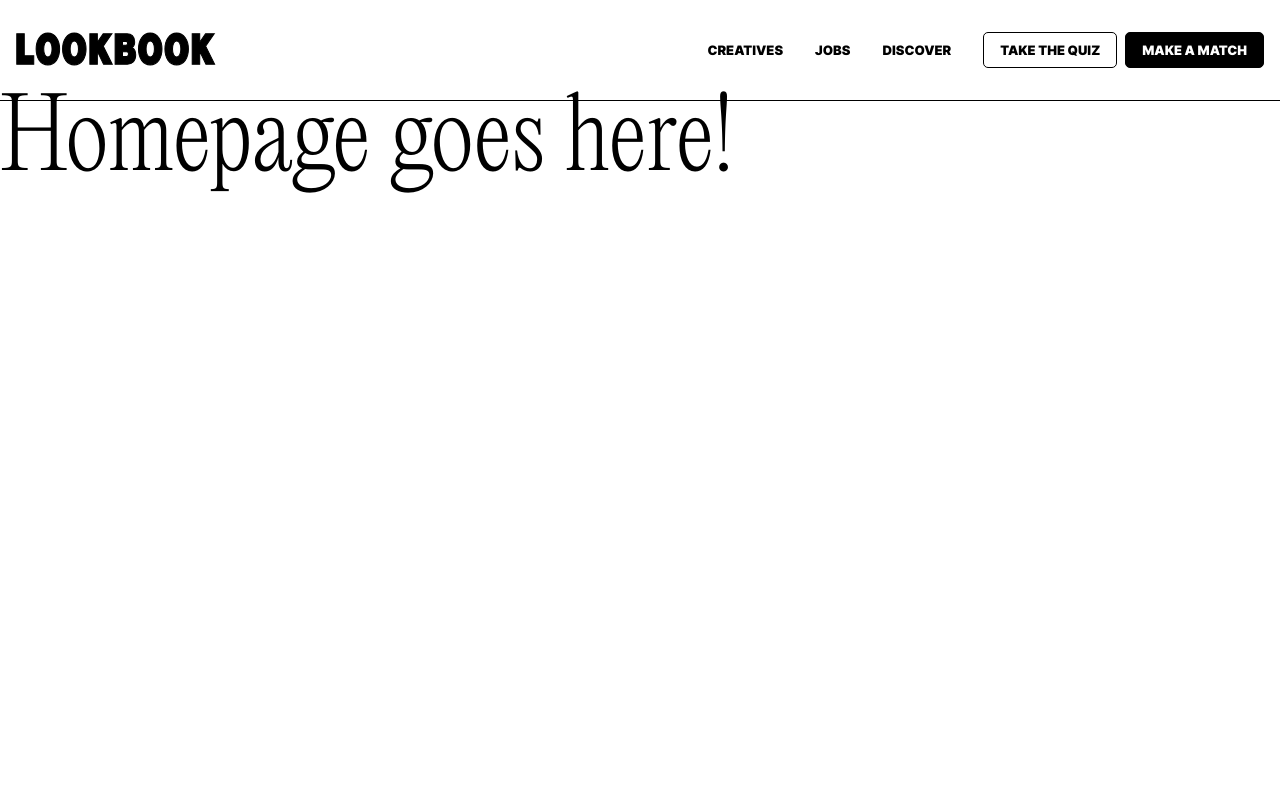
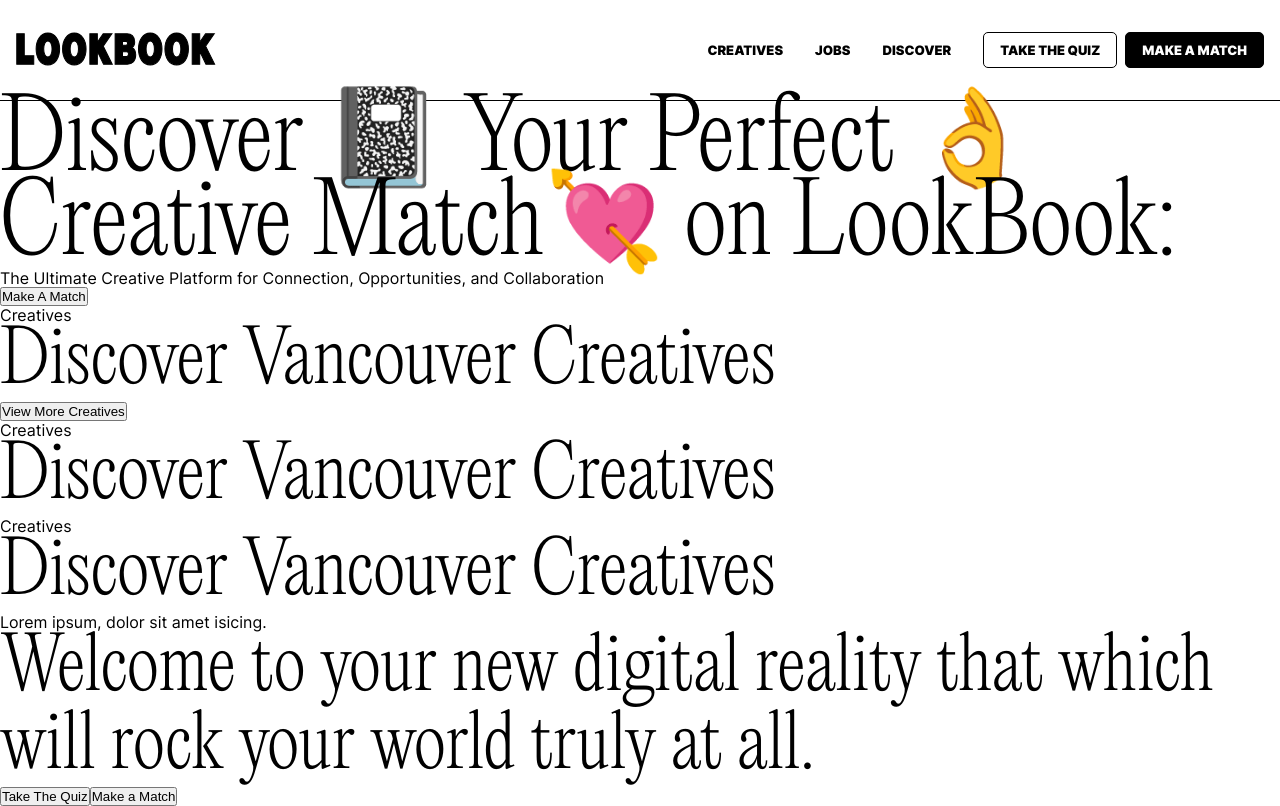
Before and after one commit to kayladrobot/kayla-drobot-capstone, a React (Create React App) app: page / in a window 1280 px wide. Built offline with nearby package versions, Linux system fonts and the light colour scheme.

Commit message:
feat: set up basic jsx

```diff
--- a/src/pages/Homepage/Homepage.jsx
+++ b/src/pages/Homepage/Homepage.jsx
@@ -1,12 +1,60 @@
-import React from 'react'
-import "./Homepage.scss"
+import React from "react";
+import "./Homepage.scss";
 
 function Homepage() {
   return (
-    <div>
-      <h1>Homepage goes here!</h1>
-    </div>
-  )
+    <main className="home">
+      <section className="home__hero">
+        <h1>Discover 📓 Your Perfect 👌 Creative Match💘 on LookBook: </h1>
+        <p>
+          The Ultimate Creative Platform for Connection, Opportunities, and
+          Collaboration
+        </p>
+        <button className="home__hero-button">Make A Match</button>
+      </section>
+      <section className="home__creative">
+        <p className="p--large">Creatives</p>
+        <h2>Discover Vancouver Creatives</h2>
+        <div className="home__creative-cards">
+          <div className="home__creative-card"></div>
+          <div className="home__creative-card"></div>
+          <div className="home__creative-card"></div>
+          <div className="home__creative-card"></div>
+        </div>
+        <button>View More Creatives</button>
+      </section>
+      <section className="home__jobs">
+        <p className="p--large">Creatives</p>
+        <h2>Discover Vancouver Creatives</h2>
+        <div className="home__creative-cards">
+          <div className="home__creative-card"></div>
+          <div className="home__creative-card"></div>
+          <div className="home__creative-card"></div>
+          <div className="home__creative-card"></div>
+        </div>
+      </section>
+      <section className="home__project">
+        <p className="p--large">Creatives</p>
+        <h2>Discover Vancouver Creatives</h2>
+        <div className="home__project-cards">
+          <div className="home__project-card"></div>
+          <div className="home__project-card-container">
+          <div className="home__project-card"></div>
+          <div className="home__project-card"></div>
+          <div className="home__project-card"></div>
+          </div>
+        </div>
+      </section>
+      <section className="cta">
+        <p className="p--large">Lorem ipsum, dolor sit amet isicing.</p>
+        <h2>Welcome to your new digital reality that which will rock your world truly at all.</h2>
+      <div className="cta__btn-wrapper">
+        <button>Take The Quiz</button>
+        <button>Make a Match</button>
+      </div>
+      </section>
+    </main>
+  );
 }
 
-export default Homepage
+export default Homepage;
```
